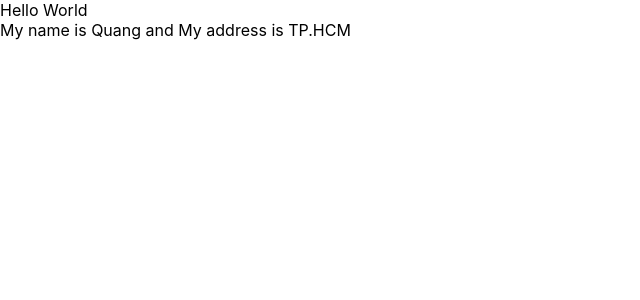
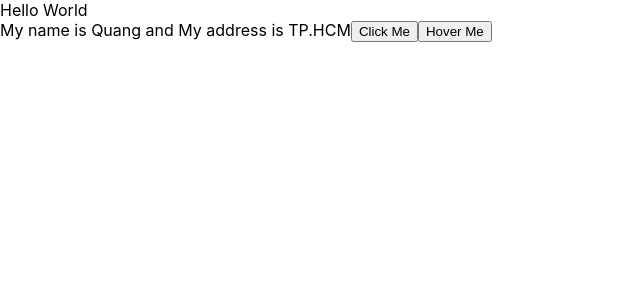
Before and after one commit to quangnd1601/demo-reactjs, a React (Create React App) app: page / in a window 1280 px wide. Shown: the top 300 px of the page, without its empty margins (0-640 px from the left). Built offline with nearby package versions, Linux system fonts and the light colour scheme.

Commit message:
video 19

```diff
--- a/src/components/MyComponent.js
+++ b/src/components/MyComponent.js
@@ -8,11 +8,31 @@ class MyComponent extends React.Component {
     address: "TP.HCM",
     age: 20,
   };
+  handleMouseOver = (event) => {
+    return console.log(event.pageY);
+  };
+  handleClick = (event) => {
+    console.log("My name is", this.state.name);
+  };
   // JSX: chỉ trả về 1 phần tử thôi
   render() {
     return (
       <div>
         My name is {this.state.name} and My address is {this.state.address}
+        <button
+          onClick={(event) => {
+            return this.handleClick(event);
+          }}
+        >
+          Click Me
+        </button>
+        <button
+          onMouseOver={(event) => {
+            return this.handleMouseOver(event);
+          }}
+        >
+          Hover Me
+        </button>
       </div>
     );
   }
```
